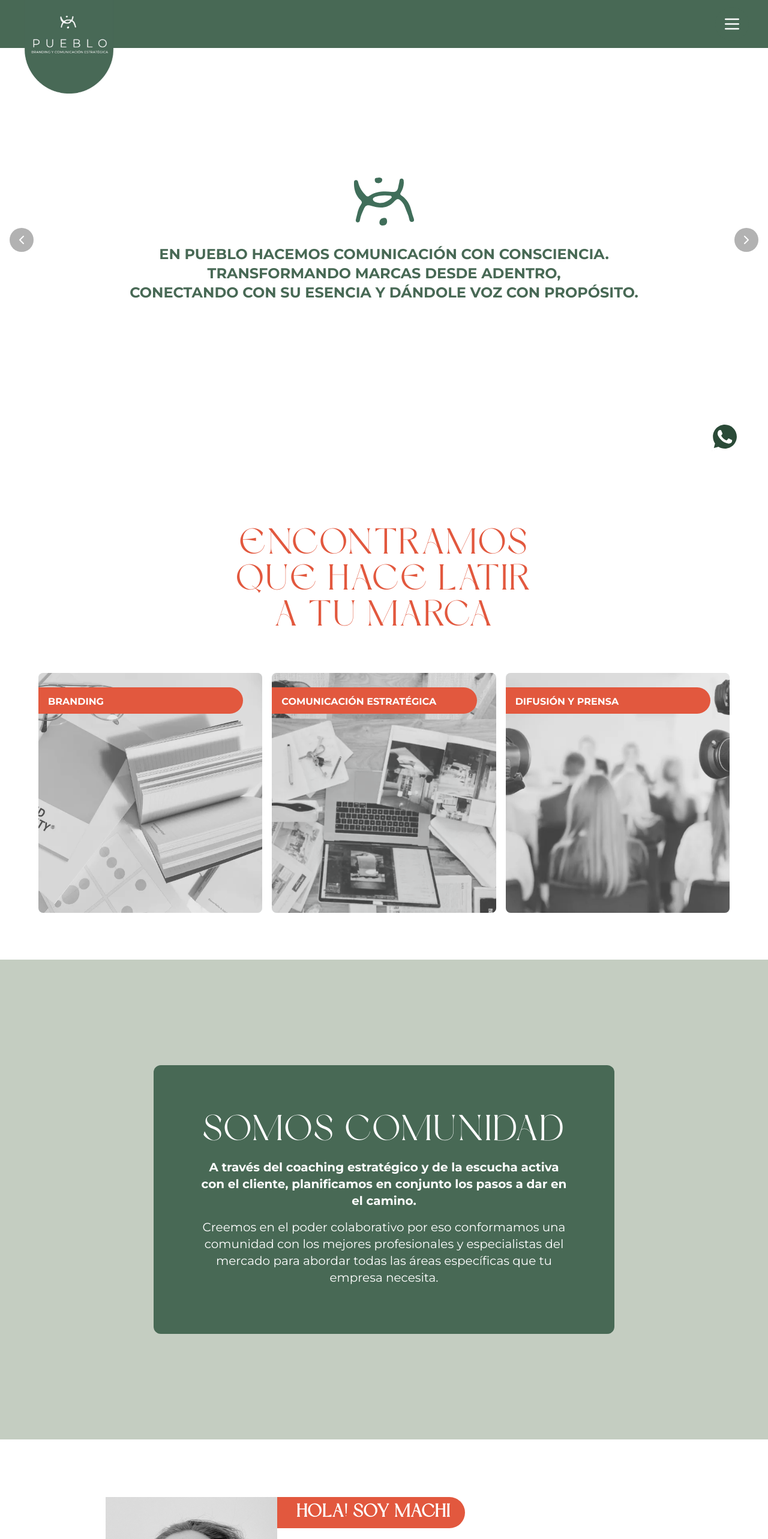
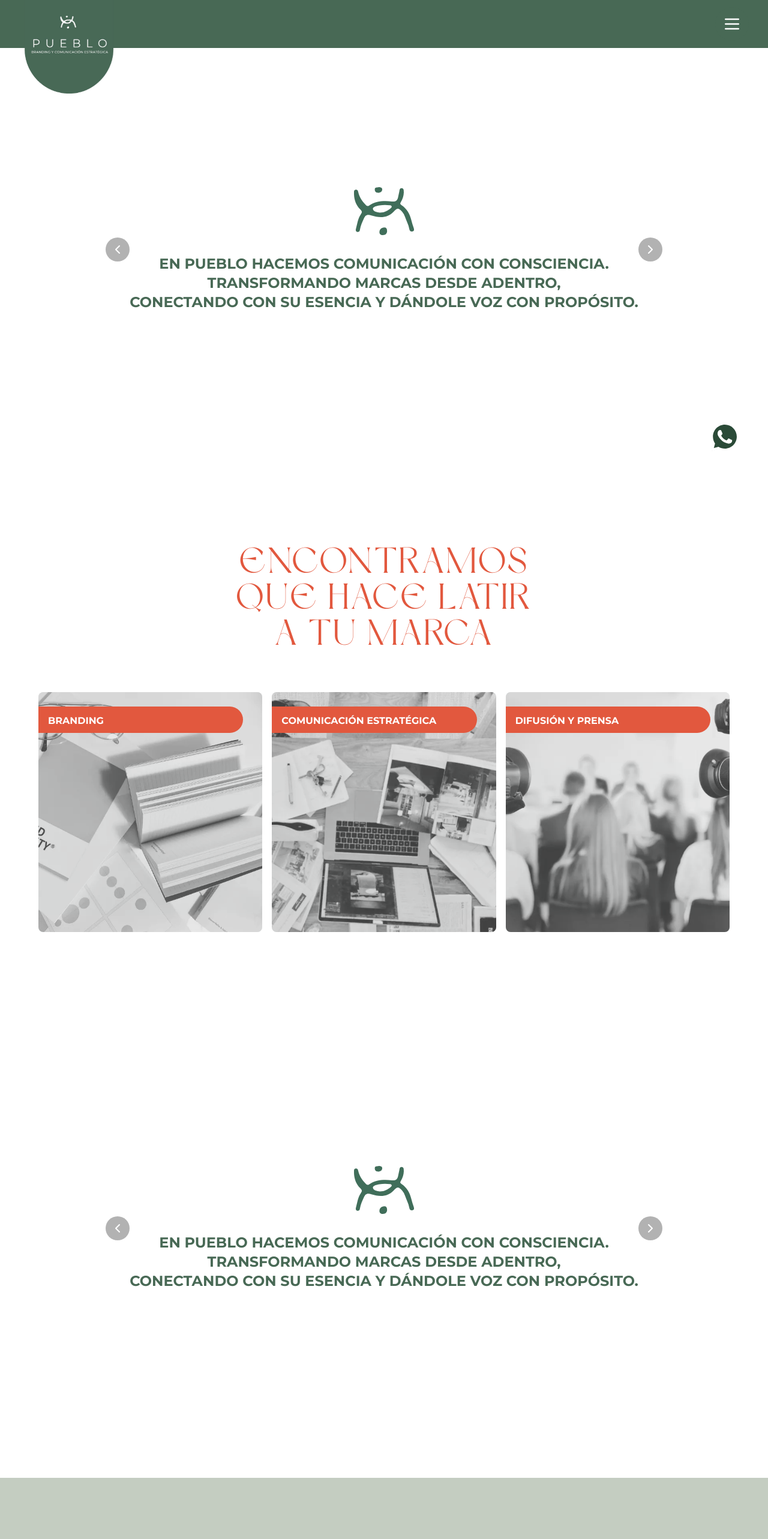
Before and after one commit to pueblobranding/pueblo, a Next.js app: page / in a window 1280 px wide. Shown: the top 2566 px of the page at 60% size. Built offline with nearby package versions, Linux system fonts and the light colour scheme.

Commit message:
Refactor page layout and components: add Main component to the Page, adjust Carousel wrapper for better spacing, and remove unused SomosComunidad component from NosotrosSection. Update carousel sections to use full height for improved design consistency.

```diff
--- a/app/page.tsx
+++ b/app/page.tsx
@@ -3,6 +3,7 @@
 import Carousel from "@/components/carousel"
 import ContactoSection from "@/components/contacto"
 import Instagram from "@/components/instagram"
+import Main from "@/components/main"
 import Navbar from "@/components/navbar"
 import NosotrosSection from "@/components/nosotros-section"
 // import PuebloBranding from "@/components/pueblo-branding"
@@ -19,9 +20,10 @@ export default function Page() {
   return (
     <>
       <Navbar isMenuOpen={isMenuOpen} toggleMenu={toggleMenu} />
-      <Carousel />
       {/* <PuebloBranding /> */}
+      <Carousel/>
       <QueHacemosSection />
+      <Main />
       <NosotrosSection />
       <ContactoSection />
       <Instagram />
--- a/components/carousel.tsx
+++ b/components/carousel.tsx
@@ -9,8 +9,8 @@ export default function Carousel() {
   const componentes = [<PuebloBranding key="one" />, <EnPuebloHacemos key="two" />, <FusionamosLoProfesional key="three" />, <EncontramosQueHace key="four"/>]
 
   return (
-    <main>
+    <div className="p-40">
       <SimpleCarousel components={componentes} autoRotateInterval={4000} />
-    </main>
+    </div>
   )
 }
--- a/components/carousel/en-pueblo-hacemos.tsx
+++ b/components/carousel/en-pueblo-hacemos.tsx
@@ -5,7 +5,7 @@ export default function EnPuebloHacemos
 
     return (
         <>
-            <section className="h-screen flex items-center bg-white text-verde-opalo-100 px-4 py-24">
+            <section className="h-full flex items-center bg-white text-verde-opalo-100 px-4 py-24">
                 <div className="container mx-auto max-w-6xl">
 
                     <div className="mb-8 flex flex-col items-center justify-center">
--- a/components/carousel/encontramos-que-hace.tsx
+++ b/components/carousel/encontramos-que-hace.tsx
@@ -4,7 +4,7 @@ export default function EncontramosQueHace() {
 
     return (
         <>
-            <section className="h-screen flex items-center bg-white text-white px-4 py-24">
+            <section className="h-full flex items-center bg-white text-white px-4 py-24">
                 <article className="container mx-auto max-w-6xl">
 
                     <div className="mb-8 flex flex-col items-center justify-center">
--- a/components/carousel/fusionamos-lo-profesional.tsx
+++ b/components/carousel/fusionamos-lo-profesional.tsx
@@ -4,7 +4,7 @@ export default function FusionamosLoProfesional() {
 
     return (
         <>
-            <section className="h-screen flex items-center bg-tigerlily text-white px-4 py-24">
+            <section className="h-full flex items-center bg-tigerlily text-white px-4 py-24">
                 <article className="container mx-auto max-w-6xl">
 
                     <div className="mb-8 flex flex-col items-center justify-center">
--- a/components/carousel/simple-carousel.tsx
+++ b/components/carousel/simple-carousel.tsx
@@ -34,7 +34,7 @@ export default function SimpleCarousel({ components, autoRotateInterval = 5000 }
 
   return (
     <div
-      className="h-screen w-full relative overflow-hidden"
+      className="h-128 w-full relative overflow-hidden"
       onMouseEnter={() => setIsPaused(true)}
       onMouseLeave={() => setIsPaused(false)}
     >
--- /dev/null
+++ b/components/main.tsx
@@ -0,0 +1,33 @@
+"use client"
+
+import Image from "next/image"
+import Carousel from "./carousel"
+
+export default function Main() {
+
+
+  return (
+    <>
+    {/* <div id="inicio" className="flex flex-col items-center justify-center min-h-screen bg-verde-opalo-100 text-white p-4 relative "> */}
+
+        <Carousel />
+
+        {/* // <div className="mb-8">
+      //   <Image
+      //     src={"/pueblologo-blanco.svg"}
+      //     width={250}
+      //     height={250}
+      //     alt="logo pueblo"
+      //   />
+      // </div>
+       */}
+        {/* PUEBLO text */}
+        {/* <h1 className="text-5xl md:text-7xl font-light tracking-[0.453em] -mr-[0.453em] mb-4">PUEBLO</h1> */}
+
+        {/* Tagline */}
+        {/* <p className="text-[0.666em] md:text-[1em] tracking-[0.185em] -mr-[0.185em]">BRANDING Y COMUNICACIÓN ESTRATÉGICA</p> */}
+        {/* </div> */}
+        {/* </div> */}
+      </>
+      )
+  }
--- a/components/nosotros-section2.tsx
+++ b/components/nosotros-section2.tsx
@@ -1,6 +1,5 @@
 import Image from "next/image"
 import Link from "next/link"
-import SomosComunidad from "./somos-comunidad"
 
 interface TeamMemberProps {
   name: string
@@ -68,7 +67,6 @@ export default function NosotrosSection() {
 
   return (
     <>
-      <SomosComunidad />
       <section id="nosotros" className="w-full bg-white py-16">
         <div className="container mx-auto">
           <div className="flex flex-col gap-4 md:mx-40">
--- a/components/pueblo-branding.tsx
+++ b/components/pueblo-branding.tsx
@@ -1,42 +1,24 @@
 "use client"
 
-// import { useState } from "react"
-// import Navbar from "@/components/navbar"
 import Image from "next/image"
 
 export default function PuebloBranding() {
-  // const [isMenuOpen, setIsMenuOpen] = useState(false)
-
-  // const toggleMenu = () => {
-  //   setIsMenuOpen(!isMenuOpen)
-  // }
 
   return (
-    <div id="inicio" className="flex flex-col items-center justify-center min-h-screen bg-verde-opalo-100 text-white p-4 relative ">
-      {/* Navbar Component */}
-      {/* <Navbar isMenuOpen={isMenuOpen} toggleMenu={toggleMenu} /> */}
+    <div id="inicio" className="h-full flex flex-col items-center justify-center bg-verde-opalo-100 text-white p-4 relative ">
 
-      {/* Main Content */}
-      {/* <div
-        className={`flex flex-col items-center justify-center transition-opacity duration-500 ${isMenuOpen ? "opacity-0" : "opacity-100"
-          }`}
-      > */}
-        {/* Custom logo */}
       <div className="mb-8">
         <Image
           src={"/pueblologo-blanco.svg"}
-            width={250}
-            height={250}
+          width={150}
+          height={150}
           alt="logo pueblo"
         />
       </div>
 
-        {/* PUEBLO text */}
       <h1 className="text-5xl md:text-7xl font-light tracking-[0.453em] -mr-[0.453em] mb-4">PUEBLO</h1>
 
-        {/* Tagline */}
       <p className="text-[0.666em] md:text-[1em] tracking-[0.185em] -mr-[0.185em]">BRANDING Y COMUNICACIÓN ESTRATÉGICA</p>
     </div>
-    // </div>
   )
 }
```
Lines whose indentation alone changed are shown as unchanged.
